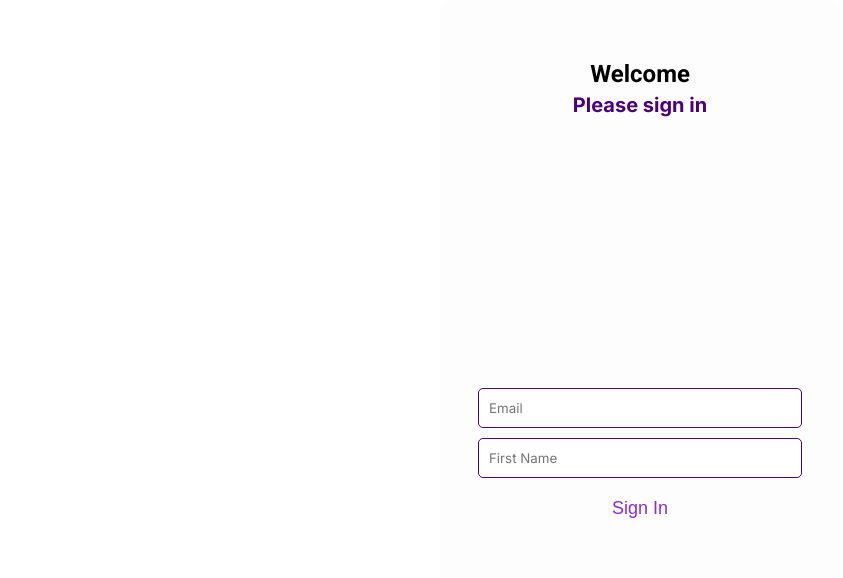
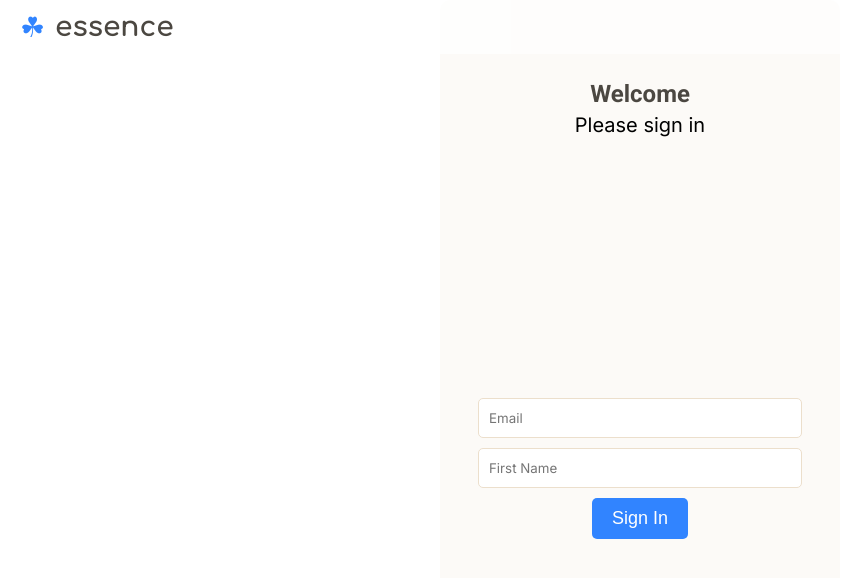
Before and after one commit to balamurugan-b/podcast-app, a React (Create React App) app: page / in a window 1280 px wide. Shown: the top 578 px of the page, without its empty margins (0-843 px from the left). Built offline with nearby package versions, Linux system fonts and the light colour scheme; no server answers.

Commit message:
UI changes

```diff
--- a/src/App.js
+++ b/src/App.js
@@ -8,6 +8,7 @@ import { getLocationAsync } from './utils/location';
 import { fetchNews } from './utils/api';
 import { AuthProvider, useAuth } from './utils/AuthProvider';
 import { isNewDay } from './utils/dateUtils'; // Add this import
+import Header from './components/Header';
 
 const MainApp = () => {
   const { user, loading, logout } = useAuth();
@@ -207,6 +208,7 @@ const LogoutHandler = ({ onLogout }) => {
 const App = () => (
   <AuthProvider>
     <Router>
+      <Header />
       <MainApp />
     </Router>
   </AuthProvider>
--- /dev/null
+++ b/src/components/Header.js
@@ -0,0 +1,34 @@
+import React from 'react';
+import styled, { ThemeProvider } from 'styled-components';
+import theme from '../styles/theme';
+
+const HeaderContainer = styled.header`
+  position: fixed;
+  top: 0;
+  left: 0;
+  right: 0;
+  background-color: rgba(255, 255, 255, 0.7);
+  padding: 10px 20px;
+  display: flex;
+  align-items: center;
+  z-index: 10;
+`;
+
+const BrandName = styled.h1`
+  margin: 0;
+  margin-left: 10px;
+  color: ${({ theme }) => theme.colors.brand};
+  font-family: ${({ theme }) => theme.fonts.brand};
+  font-size: 28px;
+`;
+
+const Header = () => (
+  <ThemeProvider theme={theme}>
+    <HeaderContainer>
+      <span role="img" aria-label="Brand Icon" style={{color: theme.colors.accent, fontSize: '28px' }}>☘</span>
+      <BrandName>essence</BrandName>
+    </HeaderContainer>
+  </ThemeProvider>
+);
+
+export default Header;
--- a/src/components/Screen2.js
+++ b/src/components/Screen2.js
@@ -5,42 +5,70 @@ import styled from 'styled-components';
 import { ThemeProvider } from 'styled-components';
 import GlobalStyle from '../styles/GlobalStyle';
 import theme from '../styles/theme';
-import bgVideo from '../assets/bg1.mp4';
-import { AppContainer, Header, Title, Button, ErrorMessage, FormContainer } from '../styles/SharedComponents';
+import { AppContainer, Card, ErrorMessage, FormContainer } from '../styles/SharedComponents';
 import { useAuth } from '../utils/AuthProvider';
+import defaultBg from '../assets/bg.jpg'; // Add this import at the top of the file
 
-const BackgroundVideo = styled.video`
+const BackgroundImage = styled.div`
   position: absolute;
   top: 0;
   left: 0;
-  width: 100%;
-  height: 100%;
-  object-fit: cover;
-  z-index: -1;
+  right: 0;
+  bottom: 0;
+  background-image: url(${props => props.src});
+  background-position: center;
+  background-repeat: no-repeat;
+  background-size: cover;
+  opacity: 0.7;
+  filter: brightness(0.7);
 `;
 
-const ArticleImage = styled.img`
-  width: 90%;
-  max-height: 200px;
-  object-fit: cover;
-  margin-bottom: 10px;
-  transition: transform 3s ease-in-out;
-  &:hover {
-    transform: scale(1.1);
-  }
+const ContentWrapper = styled.div`
+  position: relative;
+  z-index: 1;
+  height: 100%;
+  display: flex;
+  flex-direction: column;
+  justify-content: space-between;
+  background-color: transparent; // Remove opaque background
 `;
 
-const NewsHeadline = styled.h3`
-  font-size: 18px;
-  text-align: center;
-  margin: 20px 0;
+export const NewsHeadline = styled.h4`
+  font-size: 24px;
+  text-align: left;
+  padding: 10px;
+  color: #FFF; // ${({ theme }) => theme.colors.text}
+  background-color: rgba(0, 0, 0, 0.25); // Lighter background
+  margin: auto; // Center vertically
 `;
 
 const Controls = styled.div`
   display: flex;
   justify-content: space-around;
-  width: 80%;
-  margin-bottom: 20px;
+  width: 100%;
+  padding: 20px 0;
+  margin-top: auto;
+  background-color: rgba(0, 0, 0, 0.1); // Lighter background
+
+`;
+
+const ControlButton = styled.button`
+  background: none;
+  border: none;
+  font-size: 36px;
+  cursor: pointer;
+  color: ${({ theme }) => theme.colors.accent};
+  padding: 10px;
+  transition: transform 0.2s ease;
+
+  &:hover {
+    transform: scale(1.1);
+  }
+
+  &:disabled {
+    color: ${({ theme }) => theme.colors.disabled};
+    cursor: not-allowed;
+  }
 `;
 
 const Screen2 = ({ newsItems, introAudio, setNewsData, currentNewsIndex, setCurrentNewsIndex, shouldPlayIntro, setShouldPlayIntro }) => {
@@ -49,6 +77,7 @@ const Screen2 = ({ newsItems, introAudio, setNewsData, currentNewsIndex, setCurr
     const [isLoading, setIsLoading] = useState(true);
     const [errorMessage, setErrorMessage] = useState('');
     const [backgroundColor, setBackgroundColor] = useState('');
+    const [fallbackImage, setFallbackImage] = useState(false);
     const audioRef = useRef(null);
     const navigate = useNavigate();
     const { user } = useAuth();
@@ -176,20 +205,15 @@ const Screen2 = ({ newsItems, introAudio, setNewsData, currentNewsIndex, setCurr
         });
     }, [newsItems, setCurrentNewsIndex]);
 
+    const handleImageError = () => {
+        setFallbackImage(true);
+    };
+
     const renderContent = useMemo(() => {
-        if (currentNewsIndex === -1) {
-            return (
-                <BackgroundVideo autoPlay loop muted>
-                    <source src={bgVideo} type="video/mp4" />
-                </BackgroundVideo>
-            );
-        } else if (currentNewsIndex < newsItems.length) {
+        if (currentNewsIndex >= 0 && currentNewsIndex < newsItems.length) {
             const article = newsItems[currentNewsIndex];
             return (
-                <>
-                    <NewsHeadline>{article.title}</NewsHeadline>
-                    <ArticleImage src={article.image} alt={article.title} />
-                </>
+                <NewsHeadline>{article.title}</NewsHeadline>
             );
         }
         return null;
@@ -198,26 +222,34 @@ const Screen2 = ({ newsItems, introAudio, setNewsData, currentNewsIndex, setCurr
     return (
         <ThemeProvider theme={theme}>
             <GlobalStyle />
-            <AppContainer {...swipeHandlers} style={{ backgroundColor }}>
-                <Header>
-                    <Title>Hello {user.firstName}</Title>
-                </Header>
+            <AppContainer {...swipeHandlers}>
+                <Card>
                 {errorMessage ? (
                     <ErrorMessage>{errorMessage}</ErrorMessage>
                 ) : (
                     <>
-                        <FormContainer>
+                        {(currentNewsIndex >= 0 && currentNewsIndex < newsItems.length) ? (
+                            <BackgroundImage
+                                src={fallbackImage ? defaultBg : newsItems[currentNewsIndex].image || defaultBg}
+                                onError={handleImageError}
+                                as="img"
+                            />
+                        ) : (
+                            <BackgroundImage src={defaultBg} />
+                        )}
+                        <ContentWrapper>
                             {renderContent}
                             <Controls>
-                                <Button onClick={handlePrevious}>⏮</Button>
-                                <Button onClick={handlePlayPause} disabled={isLoading}>
+                                <ControlButton onClick={handlePrevious} disabled={currentNewsIndex <= 0}>⏮</ControlButton>
+                                <ControlButton onClick={handlePlayPause} disabled={isLoading}>
                                     {isLoading ? '⏳' : isPlaying ? '⏸' : '▶'}
-                                </Button>
-                                <Button onClick={handleNext}>⏭</Button>
+                                </ControlButton>
+                                <ControlButton onClick={handleNext} disabled={currentNewsIndex >= newsItems.length - 1}>⏭</ControlButton>
                             </Controls>
-                        </FormContainer>
+                        </ContentWrapper>
                     </>
                 )}
+                </Card>
             </AppContainer>
         </ThemeProvider>
     );
--- a/src/styles/GlobalStyle.js
+++ b/src/styles/GlobalStyle.js
@@ -13,10 +13,16 @@ const GlobalStyle = createGlobalStyle`
     margin: 0;
     padding: 0;
     box-sizing: border-box;
+    background-color: #FFF;
   }
 
-  h1, h2, h3, h4, h5, h6 {
+  h1, h2 {
     font-family: 'Roboto', sans-serif;
+  }
+
+  h3, h4, h5, h6 {
+    font-family: 'Roboto', sans-serif;
+    font-weight: 400;
   }
 
   * {
--- a/src/styles/SharedComponents.js
+++ b/src/styles/SharedComponents.js
@@ -27,45 +27,62 @@ export const AppContainer = styled.div`
   }
 `;
 
+export const Card = styled.div`
+  width: calc(100% - 20px);
+  height: calc(100% - 20px);
+  margin: 10px;
+  background-color: ${({ theme }) => theme.colors.cardBackground};
+  border-radius: ${({ theme }) => theme.borderRadius};
+  box-shadow: 0 4px 6px rgba(60, 60, 60, 0.5);
+  overflow: hidden;
+  display: flex;
+  flex-direction: column;
+  position: relative;
+`;
+
 export const FormContainer = styled.div`
   display: flex;
   flex-direction: column;
   align-items: center;
-  margin: auto 0; // Center vertically within the parent
+  justify-content: center; // Add this line
+  margin: auto; // Center vertically within the parent
   background-color: ${({ theme }) => theme.formBackground};
   width: 90%;
+  flex: 1;
+  height: 100%;
+  position: relative;
 `;
 
 export const Header = styled.div`
   text-align: center;
-  margin-top: 20px;
+  margin-top: 40px;
 `;
 
 export const Title = styled.h2`
   font-size: 24px;
   margin-bottom: 5px;
+  color: ${({ theme }) => theme.colors.brand};
   font-family: ${({ theme }) => theme.fonts.heading};
 `;
 
 export const Subtitle = styled.h3`
   font-size: 20px;
-  color: ${({ theme }) => theme.colors.secondary};
   margin-top: 0;
   font-family: ${({ theme }) => theme.fonts.body};
 `;
 
 export const Button = styled.button`
-  background: none;
+  background: ${({ theme }) => theme.colors.accent};
   border: none;
   font-size: 18px;
   cursor: pointer;
-  color: ${({ theme }) => theme.colors.primary};
+  color: #FFF;
   padding: 10px 20px;
   border-radius: 5px;
   transition: background-color 0.3s ease;
 
   &:hover {
-    background-color: rgba(138, 43, 226, 0.1);
+    background-color: ${({ theme }) => `color-mix(in srgb, ${theme.colors.accent} 85%, black)`};
   }
 `;
 
--- a/src/styles/theme.js
+++ b/src/styles/theme.js
@@ -1,14 +1,16 @@
 const theme = {
     colors: {
-      primary: '#8a2be2',
-      secondary: '#4b0082',
-      background: '#fdfdfd',
-      text: '#000000',
-      accent: '#8b0000',
+      brand: '#4B4741',
+      primary: '#93beff',
+      secondary: '#ecdfcc',
+      background: '#fcfaf7',
+      text: '#4B4741',
+      accent: '#3184FF',
     },
     fonts: {
       body: 'Inter, sans-serif',
       heading: 'Roboto, sans-serif',
+      brand: 'Comfortaa, sans-serif',
     },
     sizes: {
       maxWidth: '400px',
```
Also changed, not shown: src/assets/bg.jpg (added).
